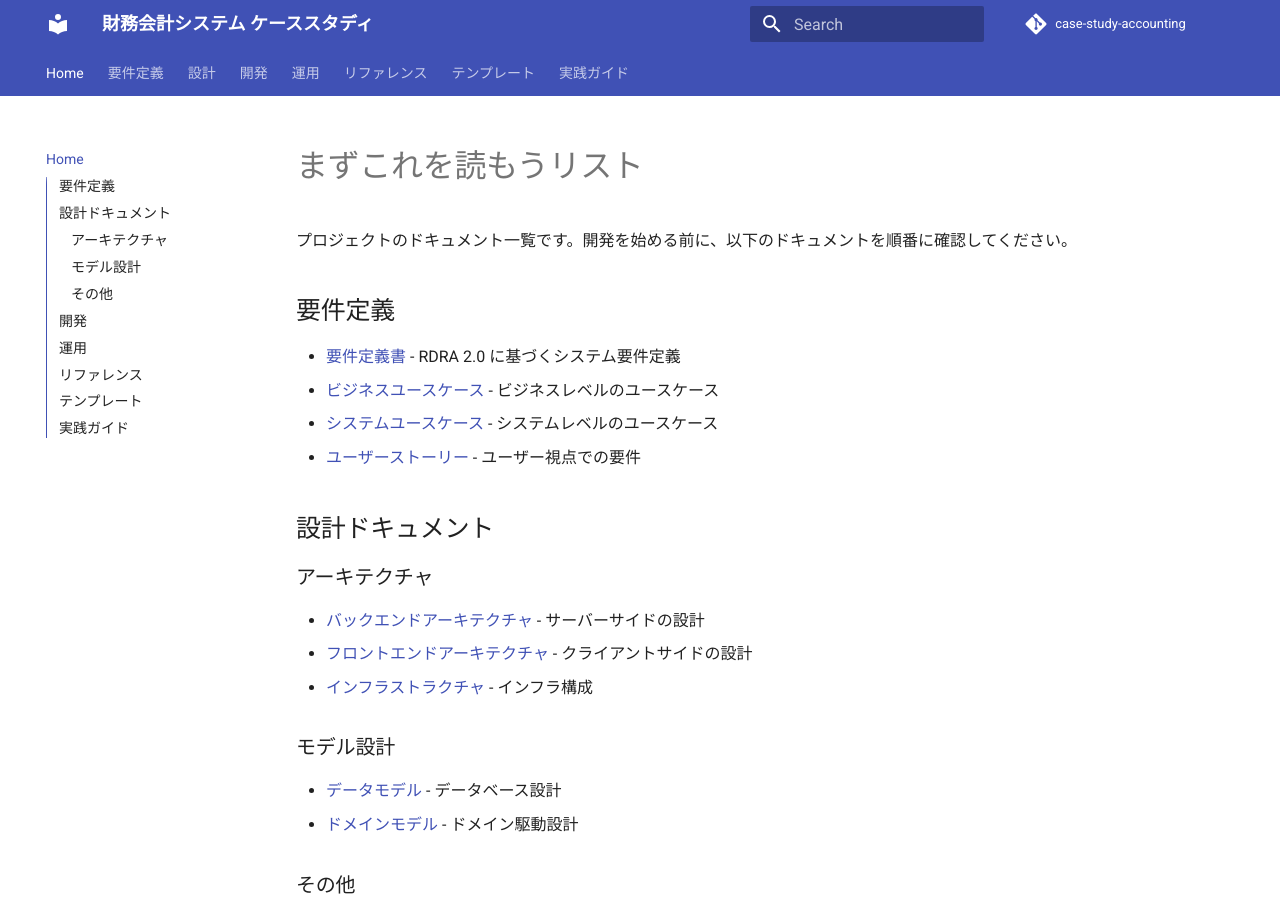
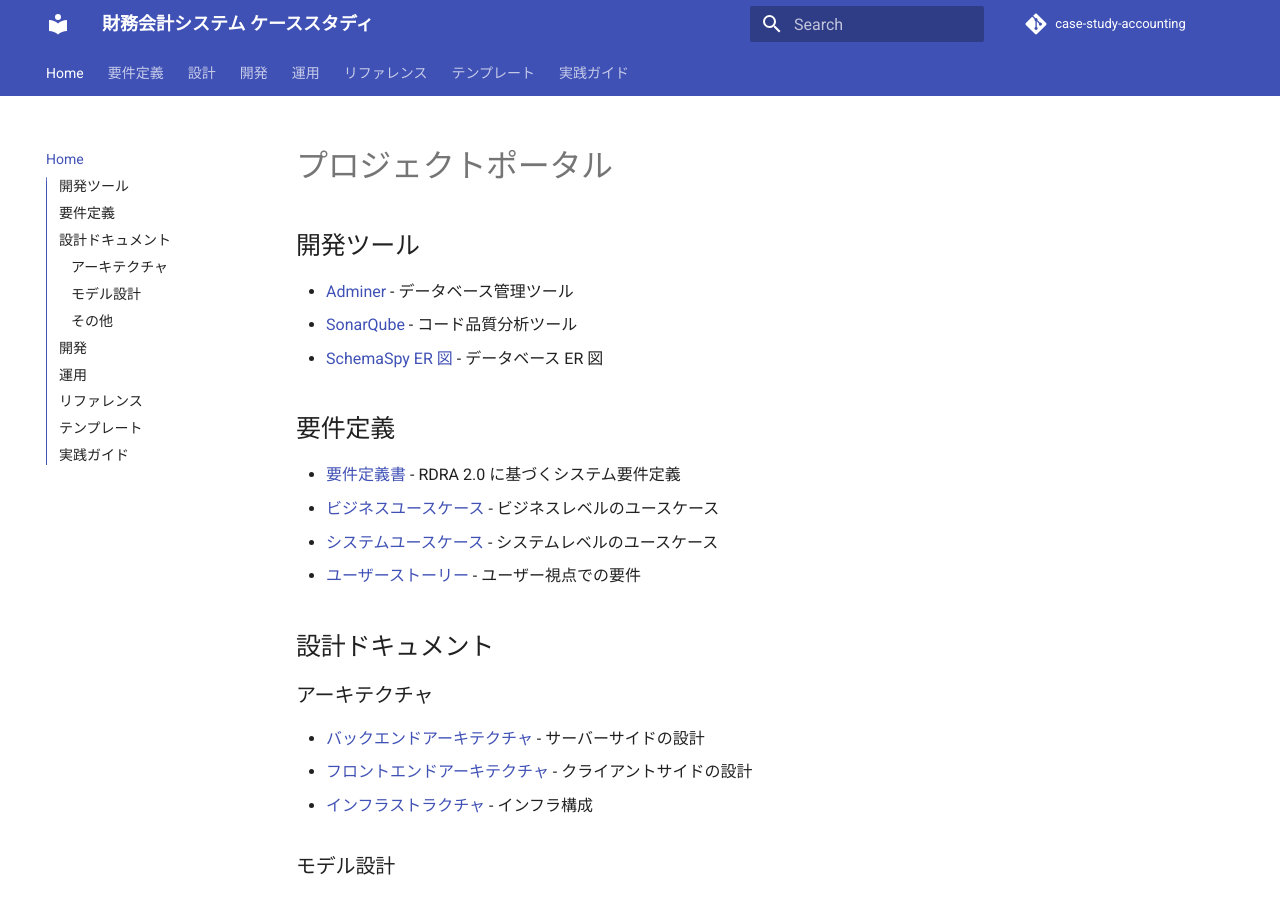
Before and after one commit to k2works/case-study-accounting, an MkDocs documentation site: the page built from docs/index.md, in a window 1280 px wide and 900 px high. Built offline with MkDocs 1.6.1 and Material for MkDocs 9.7.7, drawn with Linux system fonts in a browser that asks for light colours; comment, search, counter and statistics services are not loaded.

Commit message:
docs: ドキュメントポータルに開発ツールリンクを追加
- Adminer、SonarQube、SchemaSpy ER 図へのリンクを追加
- attr_list 拡張を有効化（target="_blank" 対応）

```diff
--- a/docs/index.md
+++ b/docs/index.md
@@ -1,6 +1,10 @@
-# まずこれを読もうリスト
+# プロジェクトポータル
 
-プロジェクトのドキュメント一覧です。開発を始める前に、以下のドキュメントを順番に確認してください。
+## 開発ツール
+
+- [Adminer](http://localhost:8888){:target="_blank"} - データベース管理ツール
+- [SonarQube](http://localhost:9000){:target="_blank"} - コード品質分析ツール
+- [SchemaSpy ER 図](./assets/schemaspy-output/index.html){:target="_blank"} - データベース ER 図
 
 ## 要件定義
 
--- a/mkdocs.yml
+++ b/mkdocs.yml
@@ -42,6 +42,7 @@ markdown_extensions:
       format: svg
   - pymdownx.tasklist:
       custom_checkbox: true
+  - attr_list
 
 extra_javascript:
   - https://cdn.jsdelivr.net/npm/mermaid@10.6.1/dist/mermaid.min.js
```
